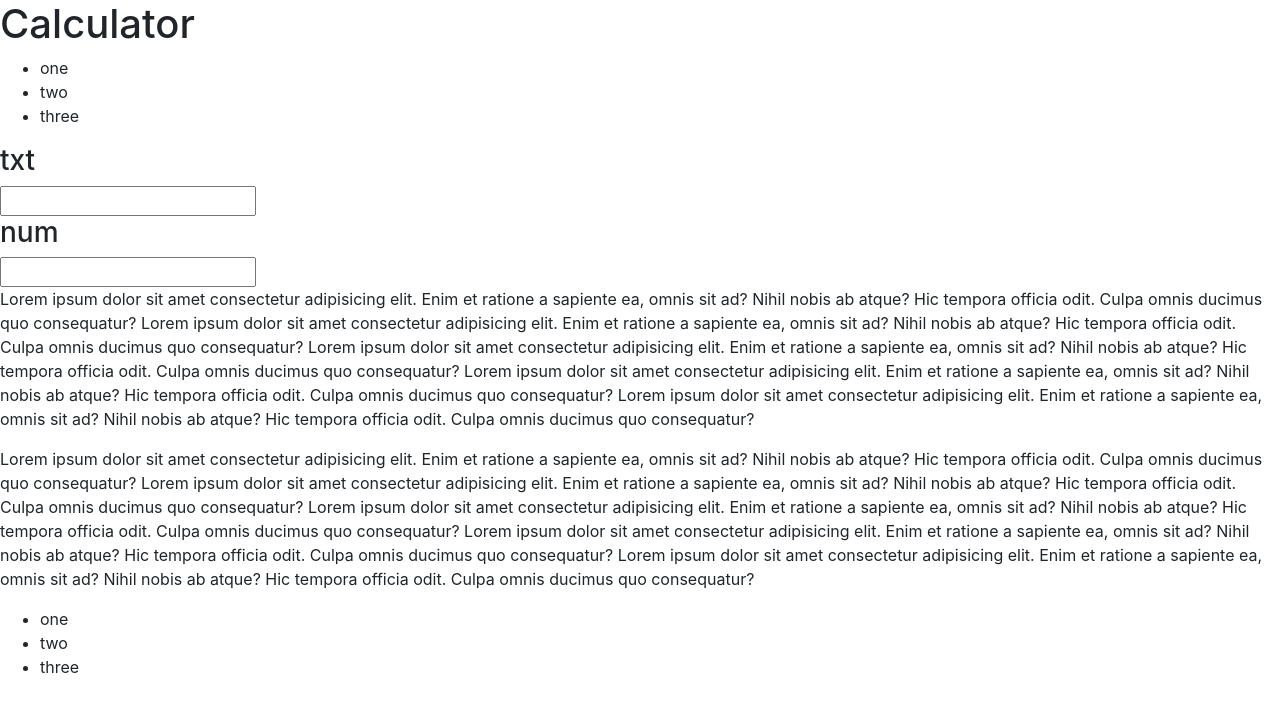
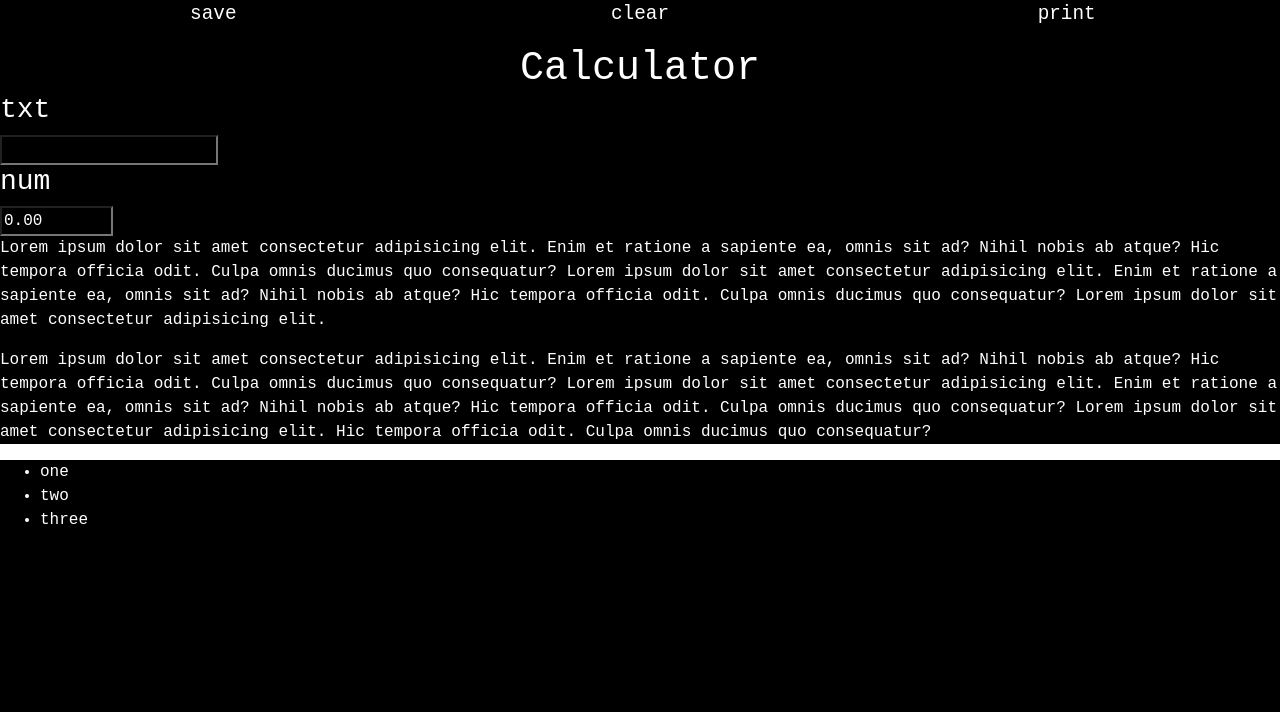
Before and after one commit to 716green/node-one, a website: page public/index.html in a window 1280 px wide. Drawn offline with nearby package versions, Linux system fonts and the light colour scheme.

Commit message:
added CSS and some BASIC JS

```diff
--- a/public/calc.js
+++ b/public/calc.js
@@ -0,0 +1 @@
+alert('CALC.JS')
--- a/public/index.html
+++ b/public/index.html
@@ -6,23 +6,24 @@
     <meta name="google" content="notranslate">
     <meta http-equiv="Content-Language" content="en">
     <title>Calculator</title>
+    <link rel="stylesheet" href="./styles.css">
     <link rel="stylesheet" href="https://stackpath.bootstrapcdn.com/bootstrap/4.3.1/css/bootstrap.min.css" integrity="sha384-ggOyR0iXCbMQv3Xipma34MD+dH/1fQ784/j6cY/iJTQUOhcWr7x9JvoRxT2MZw1T" crossorigin="anonymous">
     <script type="text/javascript" src="calc.js"></script>
+
 </head>
 
 <body>
     <header>
-        <h1>
-            Calculator
-        </h1>
+
         <div>
-            <span>
-                <ul>
-                    <li>one</li>
-                    <li>two</li>
-                    <li>three</li>
+            <span class="title">
+                <ul class="header">
+                    <li class="header">save</li>
+                    <li class="header">clear</li>
+                    <li class="header">print</li>
                 </ul>
             </span>
+            <h1 class="title">Calculator</h1>
         </div>
     </header>
     <section>
@@ -30,21 +31,16 @@
             <h3>txt</h3>
             <input id="txt" type="text"><br>
             <h3>num</h3>
-            <input id="num" type="number">
+            <input id="num" type="number" placeholder="0.00" step="1.00" min="0.00" max="10000.00" value="0.00">
         </div>
-
         <div>
             <p>
                 Lorem ipsum dolor sit amet consectetur adipisicing elit. Enim et ratione a sapiente ea, omnis sit ad? Nihil nobis ab atque? Hic tempora officia odit. Culpa omnis ducimus quo consequatur? Lorem ipsum dolor sit amet consectetur adipisicing elit. Enim et
-                ratione a sapiente ea, omnis sit ad? Nihil nobis ab atque? Hic tempora officia odit. Culpa omnis ducimus quo consequatur? Lorem ipsum dolor sit amet consectetur adipisicing elit. Enim et ratione a sapiente ea, omnis sit ad? Nihil nobis
-                ab atque? Hic tempora officia odit. Culpa omnis ducimus quo consequatur? Lorem ipsum dolor sit amet consectetur adipisicing elit. Enim et ratione a sapiente ea, omnis sit ad? Nihil nobis ab atque? Hic tempora officia odit. Culpa omnis
-                ducimus quo consequatur? Lorem ipsum dolor sit amet consectetur adipisicing elit. Enim et ratione a sapiente ea, omnis sit ad? Nihil nobis ab atque? Hic tempora officia odit. Culpa omnis ducimus quo consequatur?
+                ratione a sapiente ea, omnis sit ad? Nihil nobis ab atque? Hic tempora officia odit. Culpa omnis ducimus quo consequatur? Lorem ipsum dolor sit amet consectetur adipisicing elit.
             </p>
             <p>
                 Lorem ipsum dolor sit amet consectetur adipisicing elit. Enim et ratione a sapiente ea, omnis sit ad? Nihil nobis ab atque? Hic tempora officia odit. Culpa omnis ducimus quo consequatur? Lorem ipsum dolor sit amet consectetur adipisicing elit. Enim et
-                ratione a sapiente ea, omnis sit ad? Nihil nobis ab atque? Hic tempora officia odit. Culpa omnis ducimus quo consequatur? Lorem ipsum dolor sit amet consectetur adipisicing elit. Enim et ratione a sapiente ea, omnis sit ad? Nihil nobis
-                ab atque? Hic tempora officia odit. Culpa omnis ducimus quo consequatur? Lorem ipsum dolor sit amet consectetur adipisicing elit. Enim et ratione a sapiente ea, omnis sit ad? Nihil nobis ab atque? Hic tempora officia odit. Culpa omnis
-                ducimus quo consequatur? Lorem ipsum dolor sit amet consectetur adipisicing elit. Enim et ratione a sapiente ea, omnis sit ad? Nihil nobis ab atque? Hic tempora officia odit. Culpa omnis ducimus quo consequatur?
+                ratione a sapiente ea, omnis sit ad? Nihil nobis ab atque? Hic tempora officia odit. Culpa omnis ducimus quo consequatur? Lorem ipsum dolor sit amet consectetur adipisicing elit. Hic tempora officia odit. Culpa omnis ducimus quo consequatur?
             </p>
         </div>
     </section>
--- /dev/null
+++ b/public/nodemon.json
@@ -0,0 +1,3 @@
+{
+    "ext": "html"
+}
--- /dev/null
+++ b/public/styles.css
@@ -0,0 +1,22 @@
+* {
+    font-family: 'Courier New', Courier, monospace;
+    background-color: rgb(0, 0, 0);
+    color: rgb(255, 255, 255);
+}
+
+.title {
+    list-style: none;
+    display: flex;
+    justify-content: center;
+    padding: 0px;
+    margin: 0px;
+}
+
+.header {
+    list-style: none;
+    display: flex;
+    justify-content: center;
+    width: 300%;
+    padding: 0px;
+    font-size: 1.1em;
+}
```
